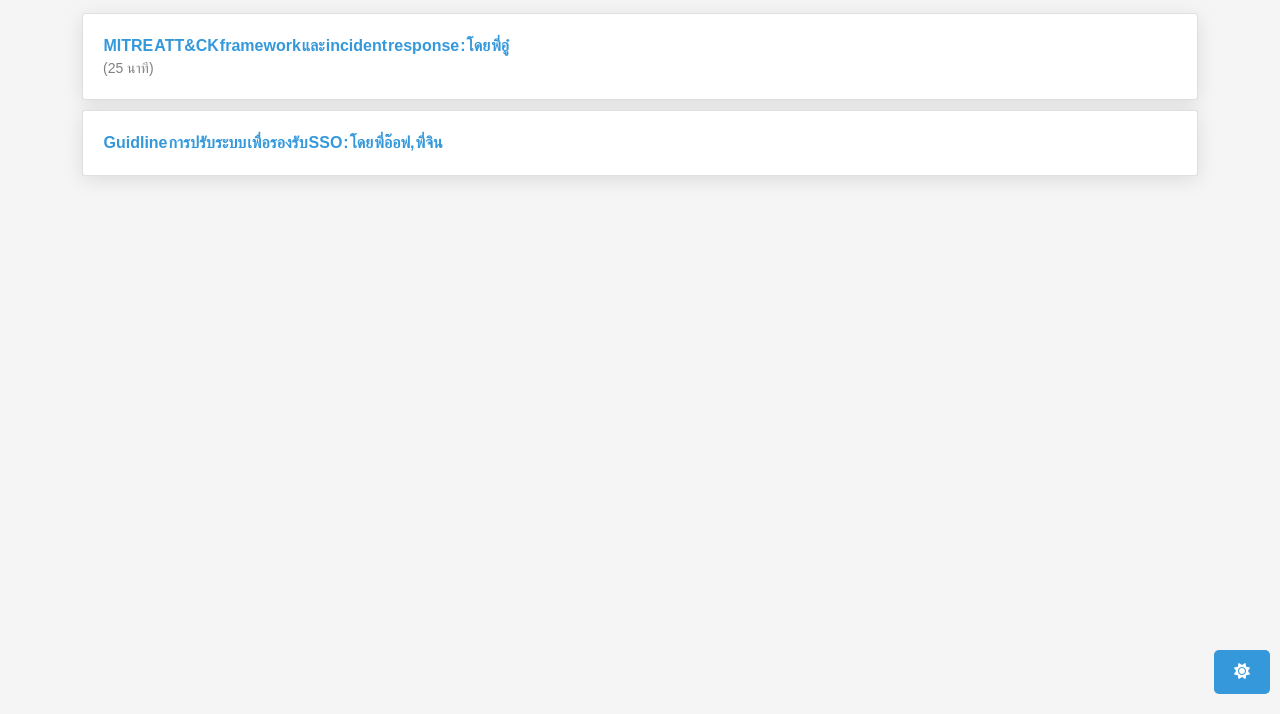
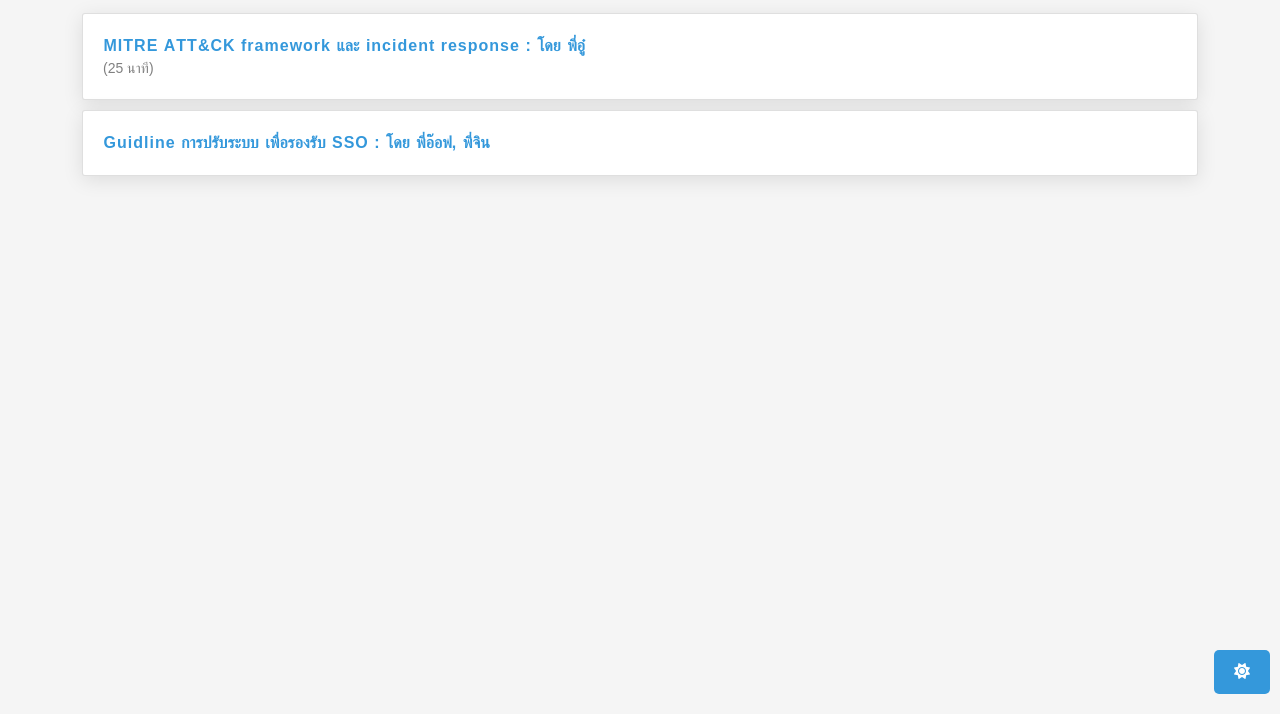
Before and after one commit to panxoo147/staticpage, a plain HTML site: page index.html in a window 1280 px wide. Shown: the part 86-800 px from the top of the page. Drawn offline with nearby package versions, Linux system fonts and the light colour scheme; a web font is replaced by a local one.

Commit message:
split char logic

```diff
--- a/index.html
+++ b/index.html
@@ -173,18 +173,18 @@
         //   span.textContent = letter;
         //   topicDiv.appendChild(span);
         // });
-        const characters = topic.topic.split(/(\s+)/); // Split by space but keep spaces
+        const characters = topic.topic.split(/(?=[a-zA-Z])|(?<=[a-zA-Z])|(?=\s)|(?<=\s)/); // Split by space but keep spaces
 
-            characters.forEach((char) => {
-              if(char == ' '){
-
-              }else{
-                const span = document.createElement("span");
-                span.textContent = char;
-                topicDiv.appendChild(span);
-              }
-                // Create a span for each character or space
-            });
+        characters.forEach((char) => {
+          const span = document.createElement("span");
+          // Check if char is a space or an English letter
+          if (char === ' ') {
+              span.innerHTML = '&nbsp;'; // Use &nbsp; for visual representation
+          } else {
+              span.textContent = char; // Set the character as text
+          }
+          topicDiv.appendChild(span);
+        });
         if (topic.time) {
           const divTime = document.createElement("div");
           topicDiv.appendChild(divTime);
```
